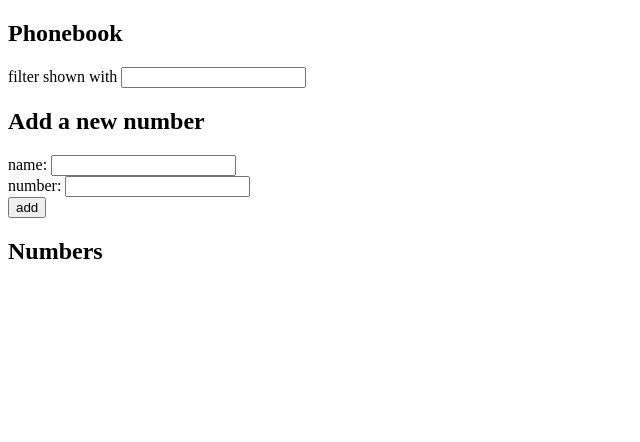
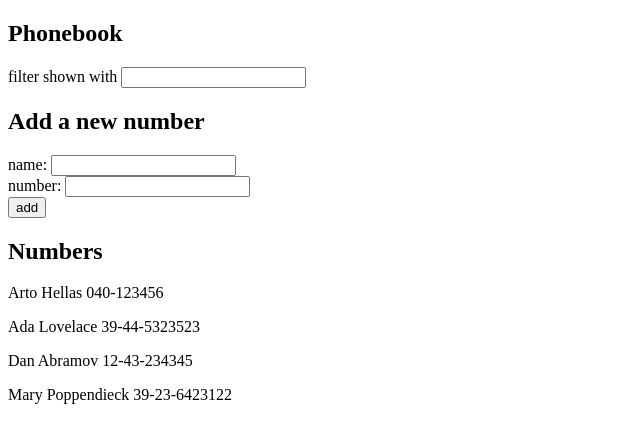
Before and after one commit to DiotheWind/phonebook, a React (Vite) app: page / in a window 1280 px wide. Shown: the top 442 px of the page, without its empty margins (0-640 px from the left). Built offline with nearby package versions, Linux system fonts and the light colour scheme; data requests are answered from the project's data file.

Commit message:
Add db.json to act as database

```diff
--- /dev/null
+++ b/db.json
@@ -0,0 +1,24 @@
+{
+    "persons":[
+      {
+        "name": "Arto Hellas",
+        "number": "040-123456",
+        "id": 1
+      },
+      {
+        "name": "Ada Lovelace",
+        "number": "39-44-5323523",
+        "id": 2
+      },
+      {
+        "name": "Dan Abramov",
+        "number": "12-43-234345",
+        "id": 3
+      },
+      {
+        "name": "Mary Poppendieck",
+        "number": "39-23-6423122",
+        "id": 4
+      }
+    ]
+}
--- a/package.json
+++ b/package.json
@@ -7,9 +7,11 @@
     "dev": "vite",
     "build": "vite build",
     "lint": "eslint . --ext js,jsx --report-unused-disable-directives --max-warnings 0",
-    "preview": "vite preview"
+    "preview": "vite preview",
+    "server": "json-server -p3001 --watch db.json"
   },
   "dependencies": {
+    "axios": "^1.6.8",
     "react": "^18.2.0",
     "react-dom": "^18.2.0"
   },
@@ -21,6 +23,7 @@
     "eslint-plugin-react": "^7.34.1",
     "eslint-plugin-react-hooks": "^4.6.0",
     "eslint-plugin-react-refresh": "^0.4.6",
+    "json-server": "^1.0.0-alpha.23",
     "vite": "^5.2.0"
   }
 }
--- a/src/App.jsx
+++ b/src/App.jsx
@@ -1,4 +1,5 @@
-import { useState } from 'react'
+import { useState,useEffect } from 'react'
+import axios from 'axios'
 
 const Filter = ({ filterName, handleFilterChange }) => <p>filter shown with <input value={filterName} onChange={handleFilterChange} /></p>
 
@@ -34,6 +35,14 @@
   const [newNumber, setNewNumber] = useState('')
   const [filterName, setFilterName] = useState('')
   const [filter, toggleFilter] = useState(false)
+
+  useEffect(() => {
+    axios
+      .get('http://localhost:3001/persons')
+      .then(response => {
+        setPersons(response.data)
+      })
+  }, [])
 
   const handleFilterChange = (e) => {
     setFilterName(e.target.value)
```
Also changed, not shown: 1 other file (tests, documents, lock files or other folders).
